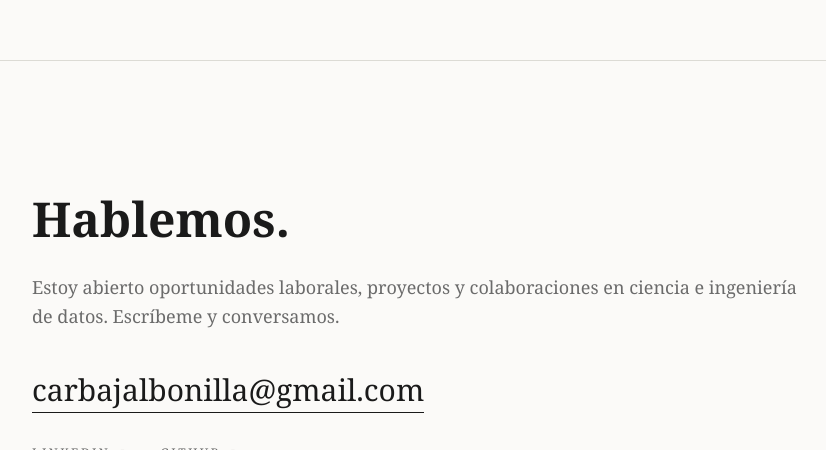
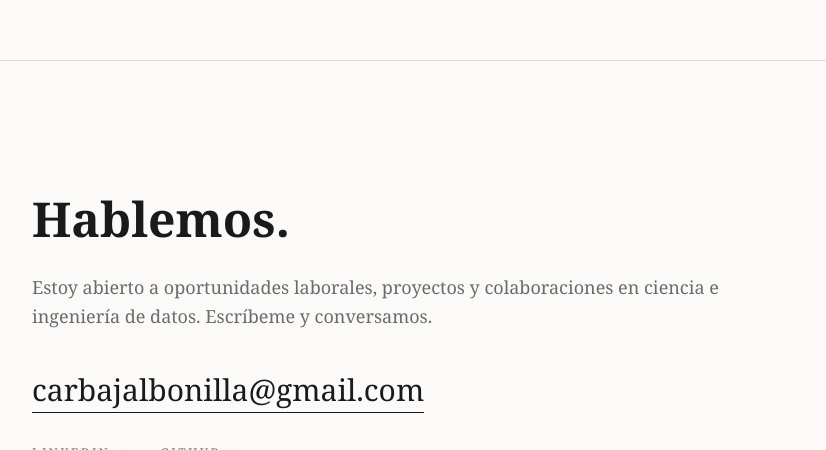
Before and after one commit to marcocarbajalb/portafolio, a React (Vite) app: page / in a window 1280 px wide. Shown: the part 11550-12000 px from the top of the page, without its empty margins (64-890 px from the left). Built offline with nearby package versions, Linux system fonts and the light colour scheme.

Commit message:
copy: corregir texto en el CTA de Contacto

```diff
--- a/src/components/sections/Contacto.tsx
+++ b/src/components/sections/Contacto.tsx
@@ -29,10 +29,9 @@ export default function Contacto() {
           Hablemos.
         </h2>
         <p className="mt-6 font-serif text-lg leading-relaxed text-muted">
-          Estoy abierto oportunidades laborales, proyectos y colaboraciones en ciencia e ingeniería de
+          Estoy abierto a oportunidades laborales, proyectos y colaboraciones en ciencia e ingeniería de
           datos. Escríbeme y conversamos.
         </p>
-
 
         <a href={`mailto:${email}`}
           className="mt-10 inline-block border-b border-ink pb-1 font-serif text-2xl text-ink transition-colors hover:text-muted sm:text-3xl"
```
